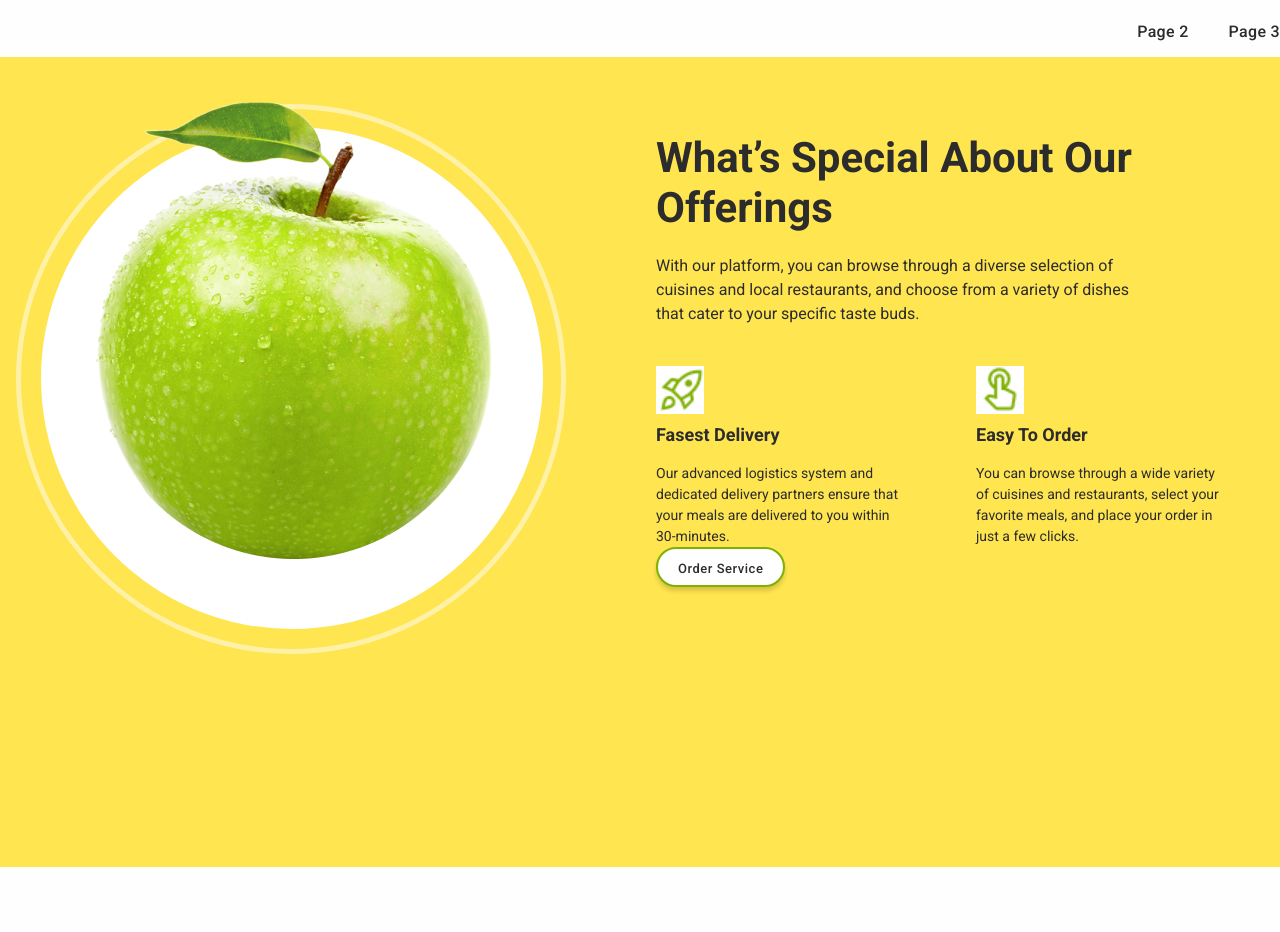
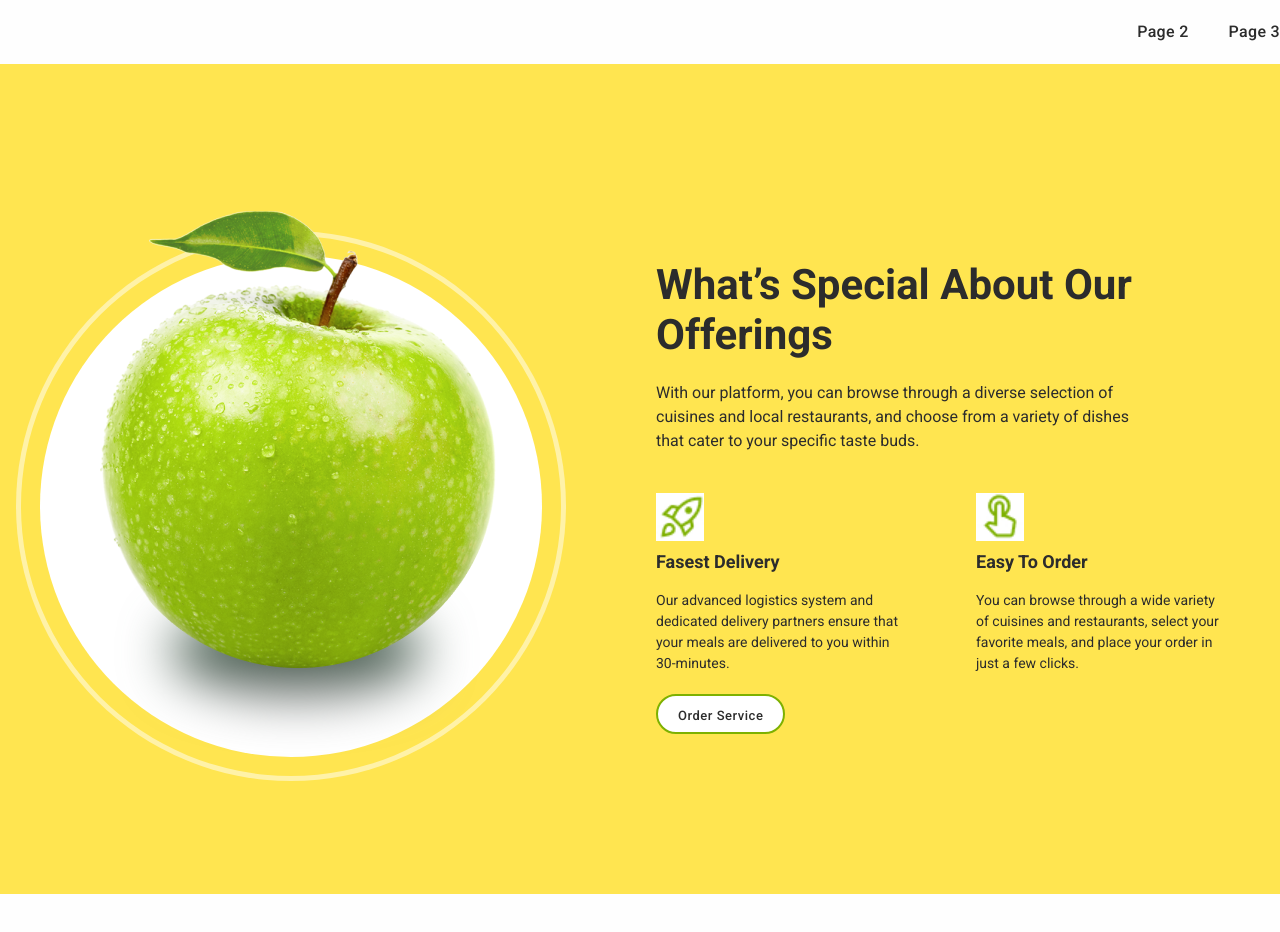
Before and after one commit to DenysHV1/food-team-project, a website built with Vite: page src/index.html in a window 1280 px wide. Before the commit the page ends 867 px from the top, so only its background shows below. Built offline with nearby package versions, Linux system fonts and the light colour scheme.

Commit message:
add about html and css

```diff
--- a/src/css/about.css
+++ b/src/css/about.css
@@ -1,106 +1,61 @@
-.benefits {
-}
 .benefits-background {
-  background-color: #ffe550;
-  padding-bottom: 244px;
-  padding-left: 23px;
-  padding-right: 23px;
-}
-.benefits-section {
-  display: flex;
-  gap: 90px;
-  margin-top: -7px;
-  margin-left: -7px;
-  margin-right: 51px;
+  min-width: 280px;
+  margin-bottom: 132px;
 }
 .benefits-img-section {
   position: relative;
+  min-width: 280px;
+  margin-bottom: 60px;
 }
 .benefits-img-border {
-  transform: translateX(-203px);
-  transform: translateY(47px);
-  z-index: 1;
+  display: none;
 }
 .benefits-img-backgrond {
-  position: absolute;
-  z-index: 2;
-  width: 502px;
-  height: 502px;
-  border-radius: 100%;
-  background-color: #fff;
-  top: 70px;
-  left: 25px;
+  display: none;
 }
 .benefits-img-gradient {
-  position: absolute;
-  z-index: 6;
-  width: 252px;
-  height: 87px;
-  border-radius: 100%;
-  background-color: linear-gradient(45deg, #208d67, #0f0f0e);
-  left: 130px;
-  top: 450px;
-}
-.benefits-img-aple {
-  position: absolute;
-  z-index: 4;
-  top: 0px;
-  left: 80px;
-}
-.benefits-text-section {
-  margin-top: 76px;
-  margin-bottom: 36px;
+  display: none;
 }
 
 .benefits-title {
-  width: 526.17px;
-  font-size: 42px;
+  margin-bottom: 28px;
   font-weight: 700;
+  font-size: 28px;
   line-height: 1.2;
-  text-align: left;
-  margin-bottom: 20px;
+  color: #2c2c2c;
 }
-
 .benefits-text {
-  width: 500px;
-  font-size: 16px;
   font-weight: 400;
-  line-height: 1.5;
-  text-align: left;
-  margin-bottom: 40px;
-}
-.subtitle-section {
-  display: flex;
-  gap: 67px;
+  font-size: 14px;
+  line-height: 1.4;
+  margin-bottom: 28px;
 }
 .left-subtitle-section {
-  /* display: flex; */
+  margin-bottom: 24px;
 }
 .right-subtitle-section {
-  /* display: flex; */
+  margin-bottom: 28px;
 }
 .benefits-subtitle {
-  width: 125px;
+  font-weight: 700;
   font-size: 18px;
-  font-weight: 700;
   line-height: 1.4;
-  text-align: left;
   margin-top: 8px;
   margin-bottom: 16px;
 }
 
 .benefits-subtext {
-  width: 253px;
+  font-weight: 400;
   font-size: 14px;
-  font-weight: 400;
-  line-height: 1.5;
-  text-align: left;
-  margin-bottom: 32px;
+  line-height: 1.4;
+}
+.button-block {
+  display: flex;
+  gap: 24px;
 }
 .benefits-btn {
   background-color: #fff;
   color: #2c2c2c;
-  /* border: none; */
   border: 2px solid #7eb101;
   border-radius: 30px;
   padding: 10px 20px;
@@ -115,5 +70,162 @@
   min-width: 106px;
   height: 40px;
   transition: background-color 250ms cubic-bezier(0.4, 0, 0.2, 1);
-  box-shadow: 0 4px 4px 0 rgba(0, 0, 0, 0.15);
 }
+.benefits-btn-second {
+  background-color: transparent;
+  color: #000;
+  border: none;
+  padding: 7px 0;
+  font-family: 'Roboto', sans-serif;
+  font-size: 13px;
+  font-weight: 400;
+  line-height: 1.5;
+  letter-spacing: 0.04em;
+  text-align: center;
+  cursor: pointer;
+  display: block;
+  min-width: 83px;
+  height: 34px;
+  transition: background-color 250ms cubic-bezier(0.4, 0, 0.2, 1);
+}
+
+/* ------media---------- */
+@media only screen and (min-width: 768px) {
+  .benefits-background {
+    min-width: 620px;
+    margin-bottom: 191px;
+  }
+  .benefits-img-section {
+    min-width: 357px;
+  }
+  .benefits-title {
+    max-width: 526px;
+    margin-bottom: 20px;
+    font-size: 42px;
+  }
+  .benefits-text {
+    max-width: 500px;
+    font-size: 16px;
+    margin-bottom: 25px;
+  }
+  .subtitle-section {
+    display: flex;
+    gap: 80px;
+  }
+  .left-subtitle-section {
+    max-width: 288px;
+    margin-bottom: 0;
+  }
+  .right-subtitle-section {
+    max-width: 252px;
+    margin-bottom: 20px;
+  }
+}
+
+@media only screen and (min-width: 1280px) {
+  .benefits-background {
+    max-width: 1280px;
+    background-color: #ffe550;
+    padding-bottom: 124px;
+    padding-top: 113px;
+  }
+  .benefits-section {
+    display: flex;
+    gap: 90px;
+  }
+  .benefits-img-section {
+    position: relative;
+    min-width: 550px;
+    margin-bottom: 0;
+  }
+  .benefits-img-border {
+    display: block;
+    position: absolute;
+    z-index: 1;
+    width: 550px;
+    height: 550px;
+    border: 5px solid rgba(255, 255, 255, 0.5);
+    border-radius: 100%;
+    background-color: #ffe550;
+    top: 54px;
+    left: 20;
+  }
+  .benefits-img-backgrond {
+    display: block;
+    position: absolute;
+    z-index: 2;
+    width: 502px;
+    height: 502px;
+    border-radius: 100%;
+    background-color: #fff;
+    top: 78px;
+    left: 24px;
+  }
+  .benefits-img-gradient {
+    display: block;
+    position: absolute;
+    z-index: 3;
+    width: 252px;
+    height: 87px;
+    border-radius: 100%;
+    background: linear-gradient(
+      to bottom,
+      rgb(47, 88, 63) 0%,
+      rgb(105, 105, 105) 100%
+    );
+    filter: blur(26px);
+    left: 155px;
+    bottom: 75px;
+  }
+  .benefits-img-aple {
+    position: absolute;
+    z-index: 4;
+    bottom: 102px;
+    left: 84px;
+  }
+  .benefits-text-section {
+    padding-top: 83px;
+    padding-bottom: 36px;
+  }
+  .benefits-title {
+    width: 526.17px;
+    font-size: 42px;
+    font-weight: 700;
+    line-height: 1.2;
+    text-align: left;
+    margin-bottom: 20px;
+  }
+  .benefits-text {
+    width: 500px;
+    font-size: 16px;
+    font-weight: 400;
+    line-height: 1.5;
+    text-align: left;
+    margin-bottom: 40px;
+  }
+  .subtitle-section {
+    display: flex;
+    gap: 67px;
+  }
+  .benefits-subtitle {
+    width: 125px;
+    font-size: 18px;
+    font-weight: 700;
+    line-height: 1.4;
+    text-align: left;
+    margin-top: 8px;
+    margin-bottom: 16px;
+  }
+  .benefits-subtext {
+    width: 253px;
+    font-size: 14px;
+    font-weight: 400;
+    line-height: 1.5;
+    text-align: left;
+    margin-bottom: 32px;
+  }
+  .benefits-btn-second {
+    display: none;
+  }
+}
+/* --------------------- */
--- a/src/partials/about.html
+++ b/src/partials/about.html
@@ -2,40 +2,9 @@
   <div class="container benefits-background">
     <div class="benefits-section">
       <div class="benefits-img-section">
-        <div class="benefits-img-border">
-          <svg
-            width="550"
-            height="550"
-            viewBox="0 0 550 550"
-            fill="none"
-            xmlns="http://www.w3.org/2000/svg"
-          >
-            <circle
-              cx="275"
-              cy="275"
-              r="272.5"
-              stroke="white"
-              stroke-opacity="0.5"
-              stroke-width="5"
-            />
-          </svg>
-        </div>
-        <div class="benefits-img-backgrond">
-          <!-- <img
-                  src="./images/ellipse-backgraund.jpg"
-                  alt="Food"
-                  width="502"
-                  height="502"
-                /> -->
-        </div>
-        <div class="benefits-img-gradient">
-          <!-- <img
-                  src="./images/Ellipse-gradient.jpg"
-                  alt="Food"
-                  width="252"
-                  height="87"
-                /> -->
-        </div>
+        <div class="benefits-img-border"></div>
+        <div class="benefits-img-backgrond"></div>
+        <div class="benefits-img-gradient"></div>
         <div class="benefits-img-aple">
           <img src="./img/aple.png" alt="Food" width="396" height="502" />
         </div>
@@ -58,7 +27,7 @@
           </div>
 
           <div class="right-subtitle-section">
-            <img src="../img/touch.jpg" alt="Food" width="48" />
+            <img src="./img/touch.jpg" alt="Food" width="48" />
             <h3 class="benefits-subtitle">Easy To Order</h3>
             <p class="benefits-subtext">
               You can browse through a wide variety of cuisines and restaurants,
@@ -67,7 +36,26 @@
             </p>
           </div>
         </div>
-        <button type="button" class="benefits-btn">Order Service</button>
+        <div class="button-block">
+          <button type="button" class="benefits-btn">Order Service</button>
+          <button type="button" class="benefits-btn-second">
+            Read More
+            <svg
+              width="15"
+              height="14"
+              viewBox="0 0 15 14"
+              fill="none"
+              xmlns="http://www.w3.org/2000/svg"
+            >
+              <path
+                fill-rule="evenodd"
+                clip-rule="evenodd"
+                d="M9.59478 6.87253C9.74906 7.02681 9.74906 7.2769 9.59478 7.43118L5.56715 11.4588C5.41287 11.6131 5.16278 11.6131 5.0085 11.4588L4.82225 11.2726C4.66797 11.1183 4.66797 10.8682 4.82225 10.7139L8.38431 7.15186L4.82225 3.5898C4.66797 3.43552 4.66797 3.18543 4.82225 3.03115L5.0085 2.8449C5.16278 2.69062 5.41287 2.69062 5.56715 2.8449L9.59478 6.87253Z"
+                fill="black"
+              />
+            </svg>
+          </button>
+        </div>
       </div>
     </div>
   </div>
```
Also changed, not shown: src/img/ellipse-backgraund.jpg (added).
